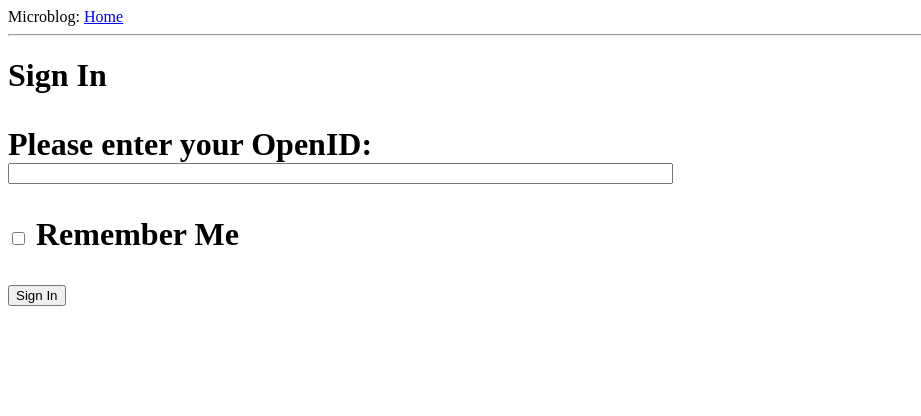
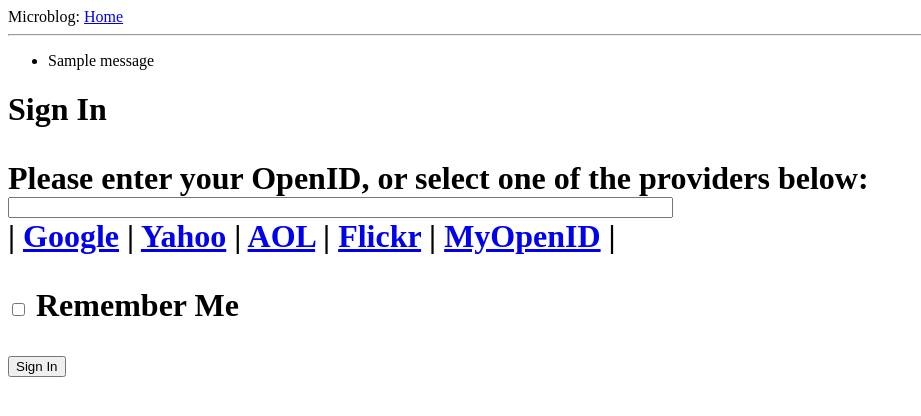
Before and after one commit to yanziqiguo/microblog, a Flask app: page /login in a window 1280 px wide. Shown: the top 416 px of the page, without its empty margins (0-921 px from the left). Run offline with Flask 2, Linux system fonts and the light colour scheme; one stand-in notice (Sample message) is shown.

Commit message:
handle Openids

```diff
--- a/app/templates/base.html
+++ b/app/templates/base.html
@@ -9,6 +9,15 @@
 	<body>
 		<div>Microblog: <a href="/index">Home</a></div>
 		<hr>
+		{% with messages = get_flashed_messages() %}
+		{% if messages %}
+		<ul>
+		{% for message in messages %}
+			<li>{{ message }}</li>
+		{% endfor %}
+		</ul>
+		{% endif %}
+		{% endwith %}
 		{% block content %}{% endblock %}
 	</body>
 </html>
--- a/app/templates/login.html
+++ b/app/templates/login.html
@@ -2,12 +2,31 @@
 {% extends "base.html" %}
 
 {% block content %}
+<script type="text/javascript">
+function set_openid(openid, pr)
+{
+	u = openid.search('<username>')
+	if (u != -1){
+		//openid requires username
+		user = prompt('Enter your ' + pr + ' username:')
+		openid = openid.substr(0, u) + user
+	}
+	form = document.forms['login'];
+	form.elements['openid'].value = openid
+}
+</script>
 <h1>Sign In<h1>
 <form action="" method="post" name="login">
 	{{form.hidden_tag()}}
 	<p>
-		Please enter your OpenID:<br/>
-		{{form.openid(size=80)}}</br>
+		Please enter your OpenID, or select one of the providers below:<br/>
+		{{form.openid(size=80)}}
+		{% for error in form.errors.openid %}
+		<span style="color: red;">[{{error}}]</span>
+		{% endfor %}<br/>
+		|{% for pr in providers %}
+		<a href="javascript:set_openid('{{pr.url}}', '{{pr.name}}');">{{pr.name}}</a> |
+		{% endfor %}
 	</p>
 	<p>{{form.remember_me}} Remember Me</p>
 	<p><input type="submit" value="Sign In"></p>
--- a/app/views.py
+++ b/app/views.py
@@ -35,6 +35,10 @@ def index():
 @app.route('/login', methods = ['GET', 'POST'])
 def login():
 	form = LoginForm()
+	if form.validate_on_submit():
+		flash('login requested for OpenID="' + form.openid.data + '", remember_me=' + str(form.remember_me.data))
+		return redirect('/index')
 	return render_template('login.html',
 		title = 'Sign In',
-		form = form)
+		form = form,
+		providers = app.config['OPENID_PROVIDERS'])
```
Also changed, not shown: config.py (+7 -0 lines).
